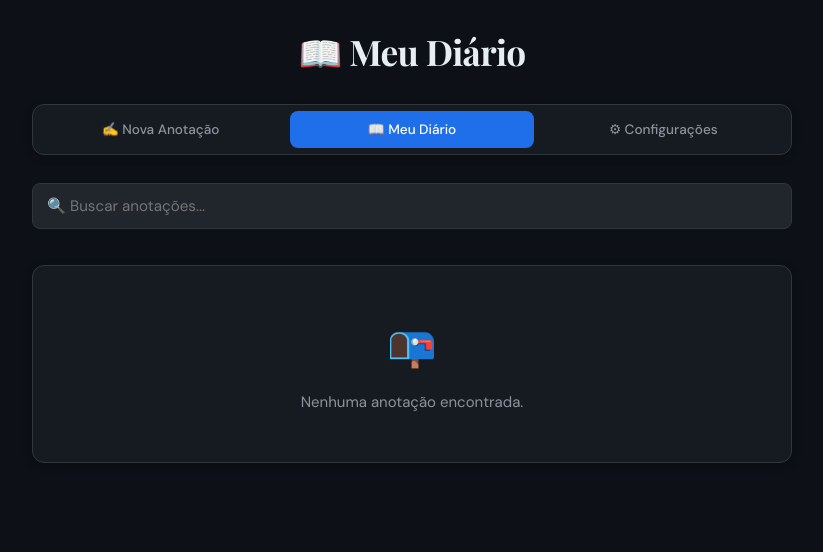
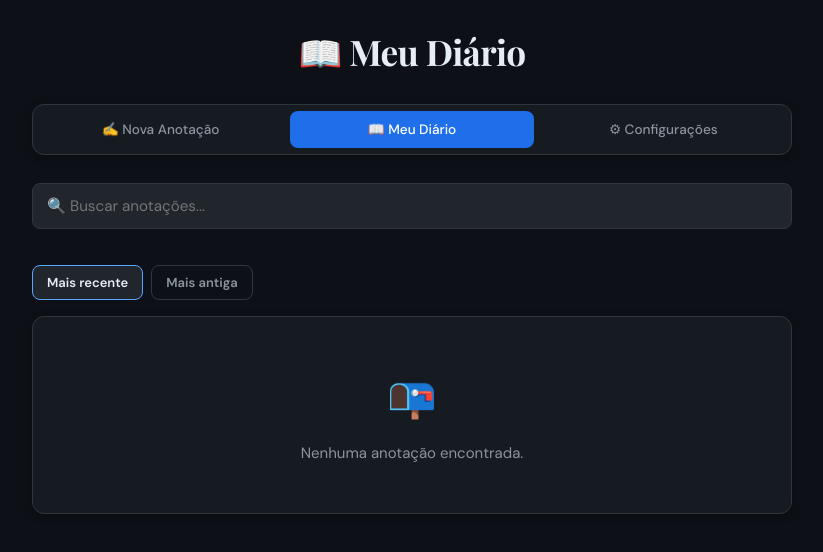
Before and after one commit to Gustavo-fol/Daily, a plain HTML site: page cards.html in a window 1280 px wide. Shown: the whole page, without its empty margins (228-1051 px from the left). Drawn offline with nearby package versions, Linux system fonts and the light colour scheme; a web font is replaced by a local one.

Commit message:
Add sorting buttons to cards.html

```diff
--- a/cards.html
+++ b/cards.html
@@ -5,11 +5,13 @@
   <meta name="viewport" content="width=device-width, initial-scale=1.0">
   <title>📖 Meu Diário</title>
   <link rel="stylesheet" href="css/style.css">
+  <link rel="stylesheet" href="css/cards.css"
 </head>
 <body class="dark">
 
   <div class="container">
     <h1>📖 Meu Diário</h1>
+    <p id="contador"></p>
 
     <!-- NAVBAR -->
     <nav class="navbar">
@@ -22,6 +24,17 @@
     <div class="form-busca">
       <input type="search" id="search" placeholder="🔍 Buscar anotações...">
     </div>
+
+    <!--ORDENAR-->
+    <div class="btn-ordenar">
+    <button onclick="ordenar('recente')" id="btn-recente" class="sort-btn active">
+    Mais recente
+    </button>
+    <button onclick="ordenar('antiga')" id="btn-antiga" class="sort-btn">
+    Mais antiga
+    </button>
+    </div>
+
 
     <!-- LISTA -->
     <div id="lista"></div>
```
